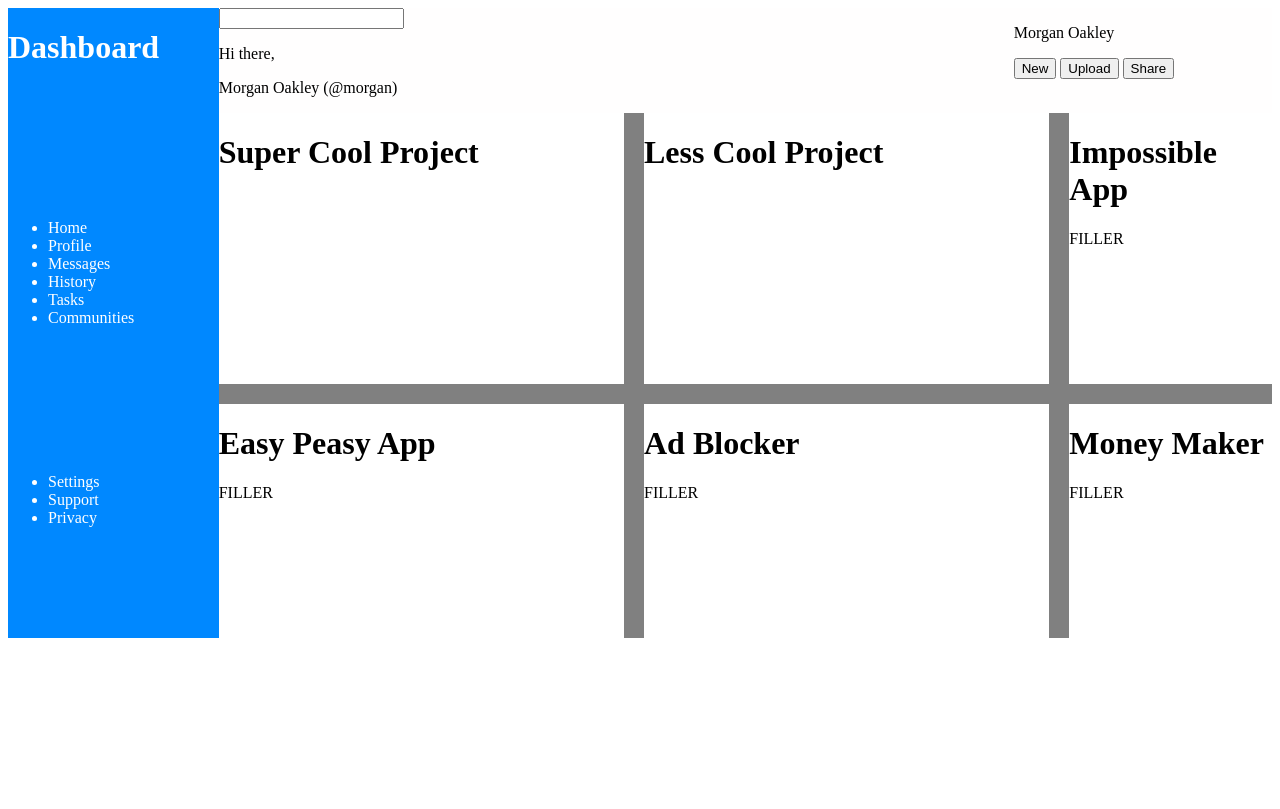
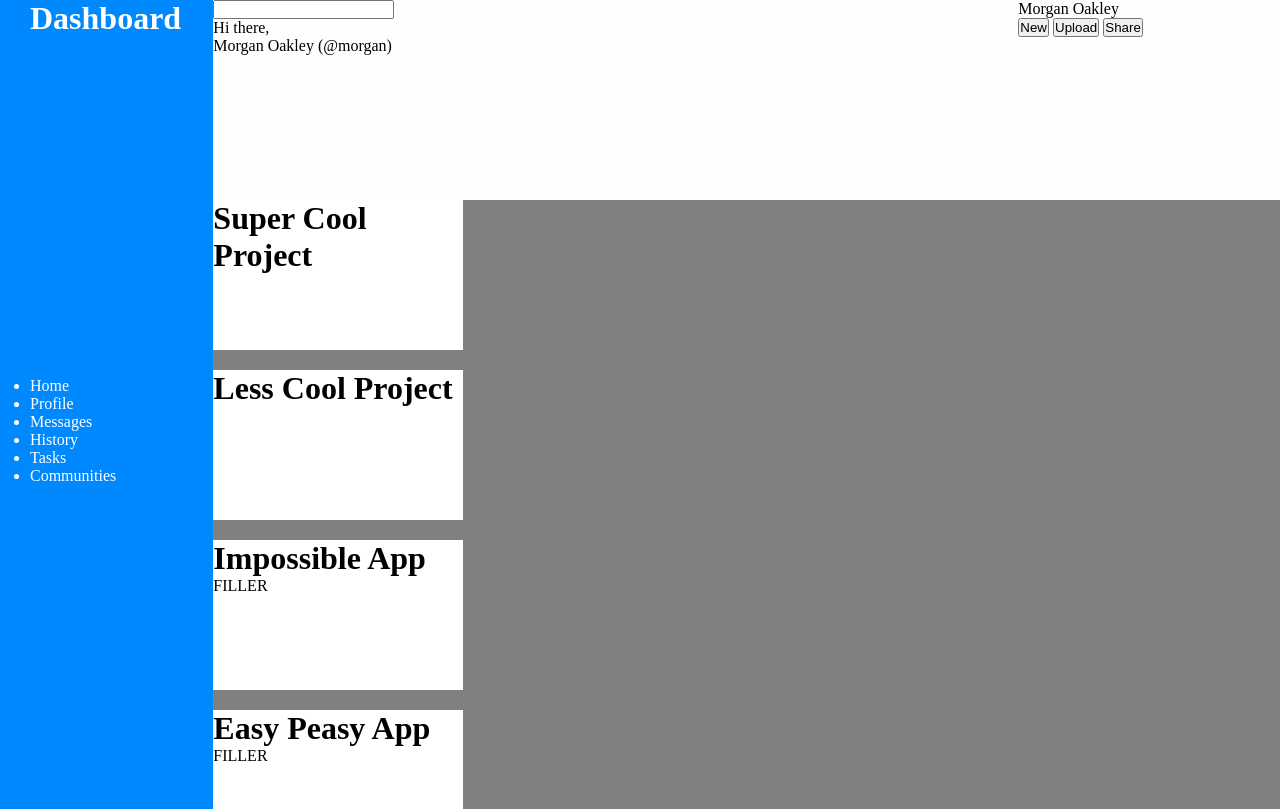
Before and after one commit to crocchamp/OdinDashboard, a plain HTML site: page index.html in a window 1280 px wide. Shown: the top 809 px of the page. Drawn offline with Linux system fonts and the light colour scheme.

Commit message:
Adjusting Padding/Margin
Set padding and margin for all elements to 0px. Add 30px padding-left to .sidebar

```diff
--- a/index.html
+++ b/index.html
@@ -10,7 +10,7 @@
     <div class="sidebar">
         <h1>Dashboard</h1>
 
-        <ul id="homeMenu">
+        <ul id="homeMenu" class="menu">
             <li>Home</li>
             <li>Profile</li>
             <li>Messages</li>
@@ -19,7 +19,7 @@
             <li>Communities</li>
         </ul>
 
-        <ul id="settingsMenu">
+        <ul id="settingsMenu" class="menu">
             <li>Settings</li>
             <li>Support</li>
             <li>Privacy</li>
--- a/style.css
+++ b/style.css
@@ -1,3 +1,8 @@
+* {
+    margin: 0px;
+    padding: 0px;
+}
+
 body {
     display: grid;
     grid-template-columns: 1fr 5fr;
@@ -18,15 +23,19 @@ header {
     gap: clamp(10px,20px,40px);
     color: white;
     grid-row: 1 / 3;
+    padding-left: 30px;
 }
 
 .content {
     display: grid;
-    grid-template-columns: 2fr 2fr 1fr;
+    grid-template-columns: 2fr  1fr;
     background-color: gray;
     gap: 20px;
 }
 
 .card {
     background-color: white;
+    height: 150px;
+    width: 250px;
+    grid-column: 1 / 2;
 }
```
